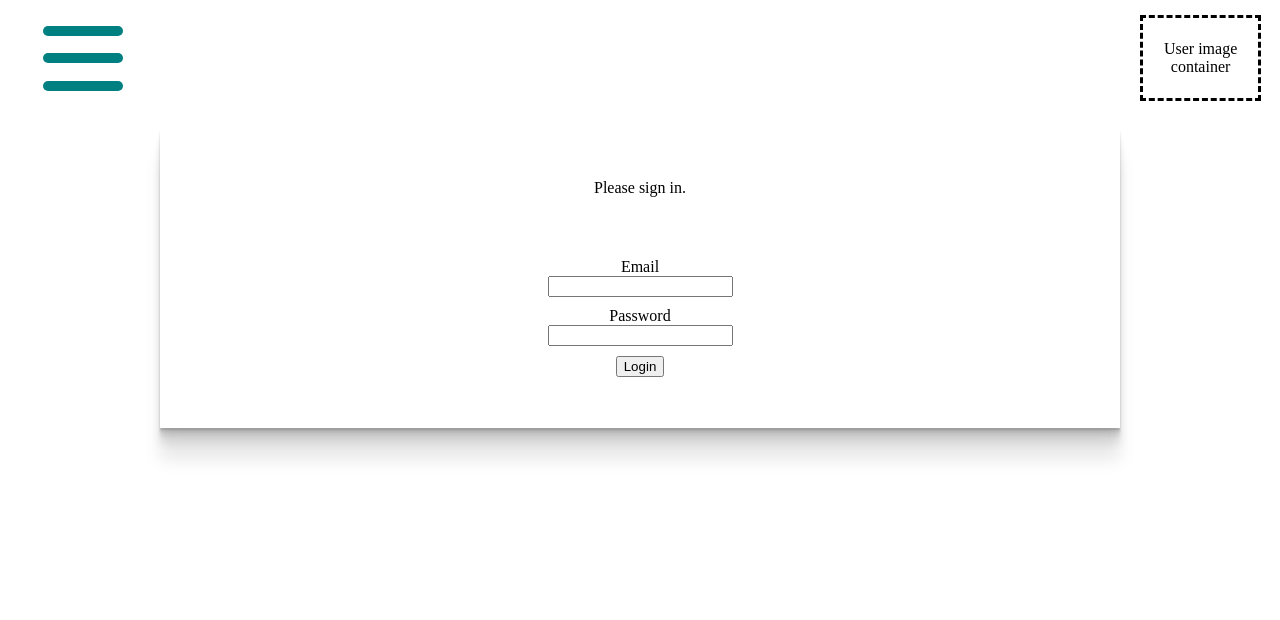
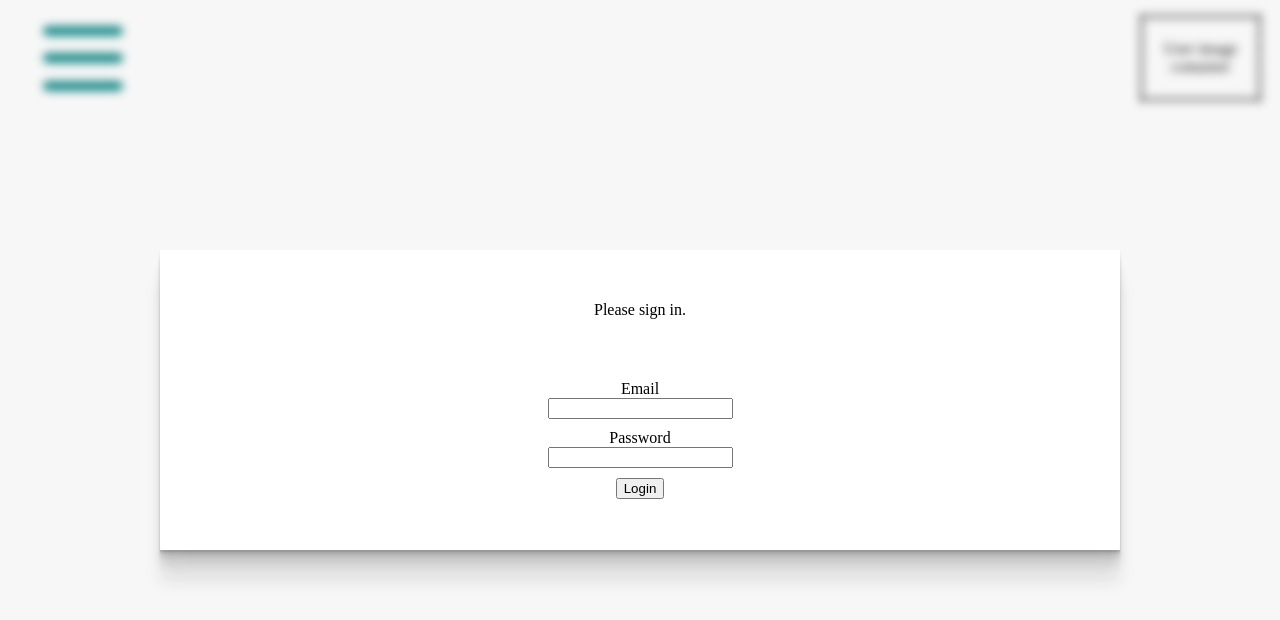
Before and after one commit to fceja/inventory_frontend, a React (Vite) app: page /update in a window 1280 px wide. Shown: the top 620 px of the page. Built offline with nearby package versions, Linux system fonts and the light colour scheme.

Commit message:
add login modal

```diff
--- a/src/frontend/components/_modals/LoginModal.tsx
+++ b/src/frontend/components/_modals/LoginModal.tsx
@@ -4,7 +4,7 @@ import LoginForm from "@components/_forms/LoginForm";
 
 const LoginModal = () => {
   return (
-    <Modal className="login-modal shadow" isOpen={true}>
+    <Modal className="login-modal" isOpen={true}>
       <span>Please sign  in.</span>
       <LoginForm />
     </Modal>
--- a/src/frontend/components/_modals/Modal.tsx
+++ b/src/frontend/components/_modals/Modal.tsx
@@ -10,7 +10,7 @@ const Modal: React.FC<{
 
   useEffect(() => {
     const div = document.createElement("div");
-    div.id = "root-modal";
+    div.id = `root-${className}`;
     document.body.appendChild(div);
     setModalRoot(div);
 
@@ -22,8 +22,8 @@ const Modal: React.FC<{
   if (!isOpen || !modalRoot) return null;
 
   return createPortal(
-      <div className={`${className}`}>{children}</div>,
-      modalRoot,
+    <div className={`${className} shadow`}>{children}</div>,
+    modalRoot,
   );
 };
 
--- a/src/scss/components/modals/LoginModal.scss
+++ b/src/scss/components/modals/LoginModal.scss
@@ -1,25 +1,49 @@
 @import "@scss/Variables.scss";
 
-.login-modal {
-    margin: 20px;
-    height: 300px;
-    width: 75vw;
+#root-login-modal {
+    background-color: rgba(195, 195, 195, 0.141);
+    backdrop-filter: blur(5px);
+
+    position: fixed;
+    top: 0;
+    left: 0;
+    width: 100%;
+    height: 100%;
+
+    z-index: 100;
+}
+
+.login {
+    &-modal {
+        background-color: white;
+
+        display: flex;
+        align-items: center;
+        flex-direction: column;
+        justify-content: space-evenly;
+
+        position: fixed;
+        left: 50%;
+        top: 50%;
+        transform: translate(-50%, -50%);
+        z-index: 101;
+
         margin-left: auto;
         margin-right: auto;
 
-    display: flex;
-    flex-direction: column;
-    align-items: center;
-    justify-content: space-evenly;
+        height: 300px;
+        width: 75vw;
     }
 
-.login-form {
+    &-form {
         display: flex;
         flex-direction: column;
         align-items: center;
         justify-content: center;
 
-    label, button {
-        margin-top:10px;
+        label,
+        button {
+            margin-top: 10px;
         }
     }
+}
```
Lines whose indentation alone changed are shown as unchanged.
